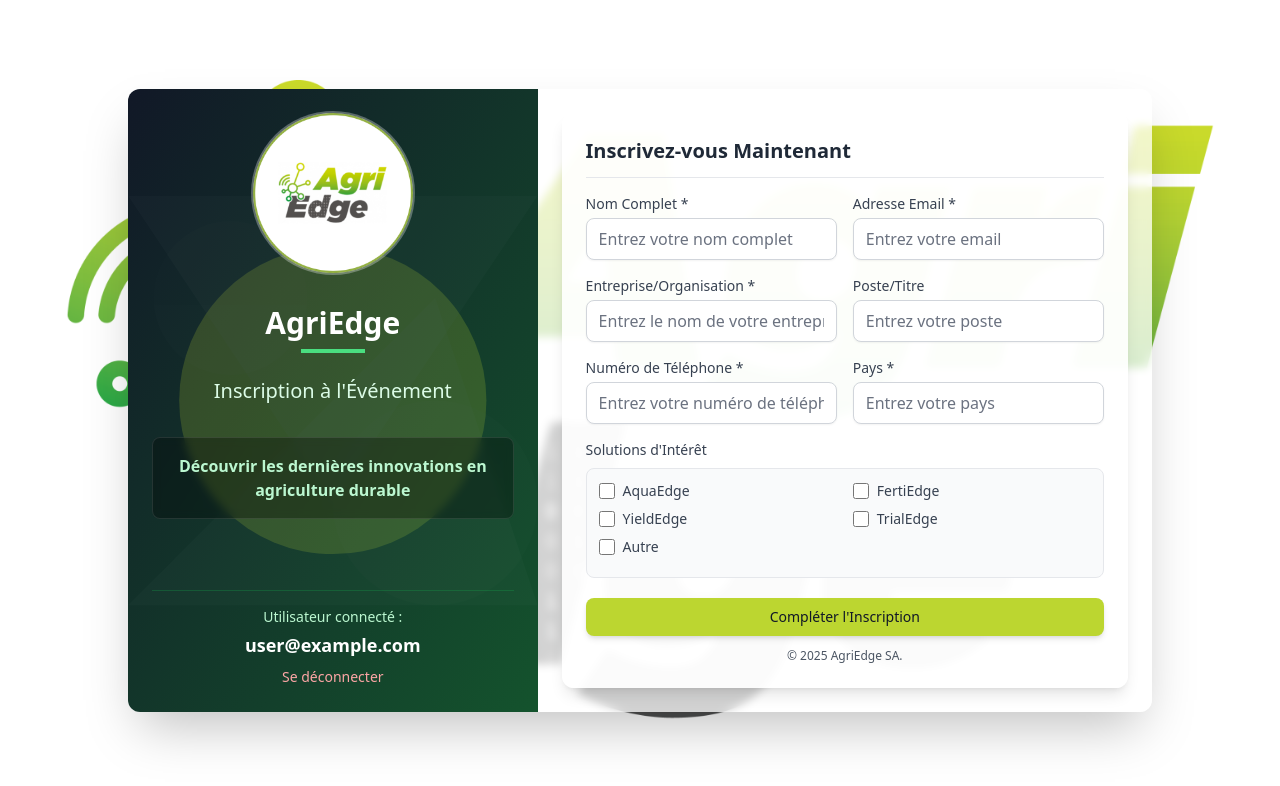
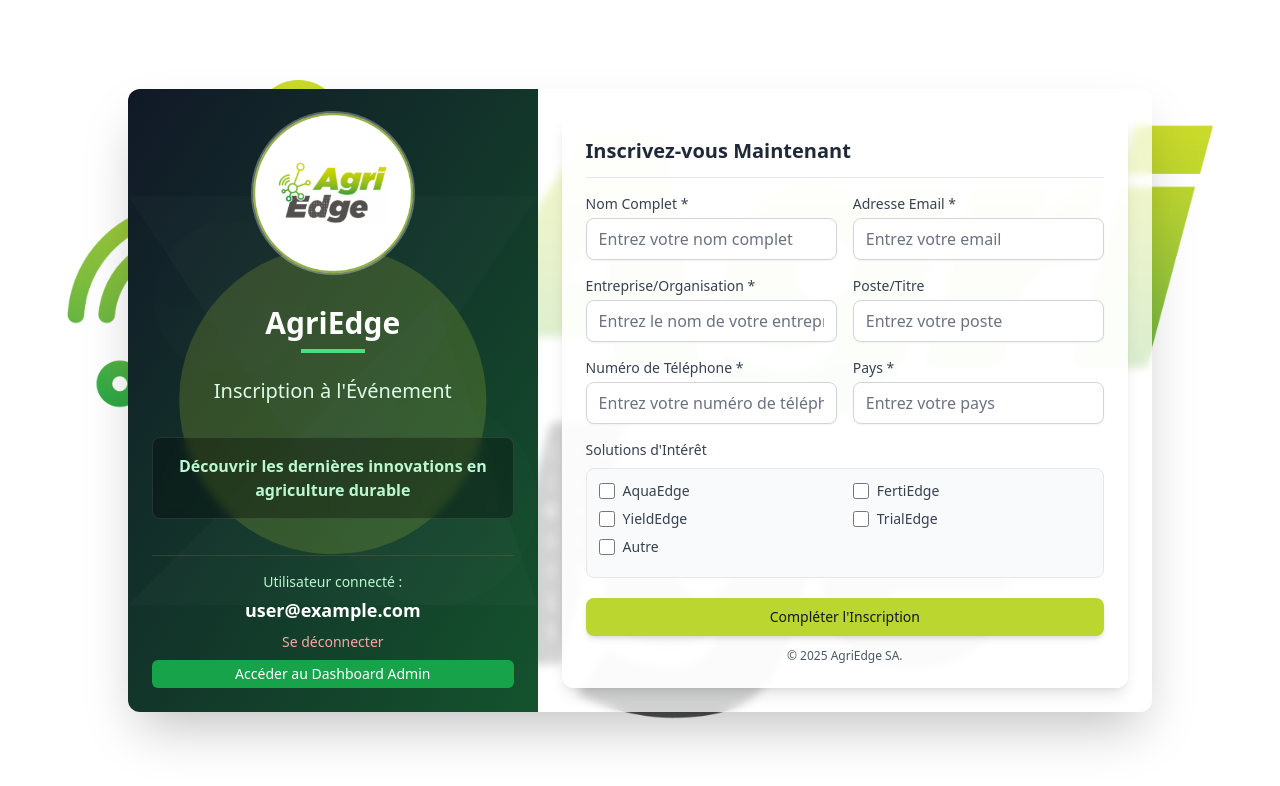
Before and after one commit to CHERKAOUIfatimazahra/registerAgriEdge, a React (Vite) app: page / in a window 1280 px wide. Shown: the top 786 px of the page. Built offline with nearby package versions, Linux system fonts and the light colour scheme; no server answers; sample sign-in values are in the browser's storage.

Commit message:
feat: add navigation button to access Admin Dashboard in RegistrationForm

```diff
--- a/src/pages/HomePage.jsx
+++ b/src/pages/HomePage.jsx
@@ -152,6 +152,10 @@ export default function RegistrationForm() {
     } finally {
       setIsSubmitting(false);
     }
+  };
+
+  const navigateToAdmin = () => {
+    window.location.href = '/admin';
   };
 
   const brandColors = {
@@ -363,12 +367,20 @@ export default function RegistrationForm() {
           <div className="mt-8 text-center relative z-10 border-t border-green-600 border-opacity-30 pt-4">
             <p className="text-green-200 text-sm mb-1">Utilisateur connecté :</p>
             <p className="text-white text-lg font-semibold">{currentUser.email}</p>
-            <button
-              onClick={handleLogout}
-              className="mt-2 text-sm text-red-300 hover:text-red-200 transition"
-            >
-              Se déconnecter
-            </button>
+            <div className="flex flex-col space-y-2 mt-2">
+              <button
+                onClick={handleLogout}
+                className="text-sm text-red-300 hover:text-red-200 transition"
+              >
+                Se déconnecter
+              </button>
+              <button
+                onClick={navigateToAdmin}
+                className="text-sm bg-green-600 hover:bg-green-700 text-white py-1 px-3 rounded-md transition"
+              >
+                Accéder au Dashboard Admin
+              </button>
+            </div>
           </div>
         </div>
 
```
